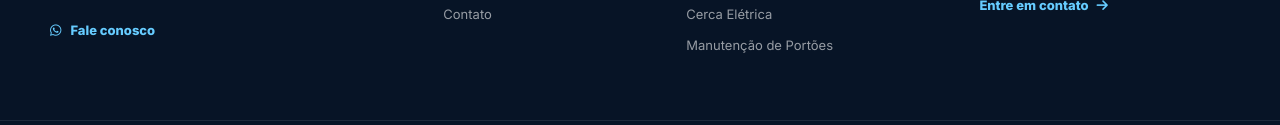
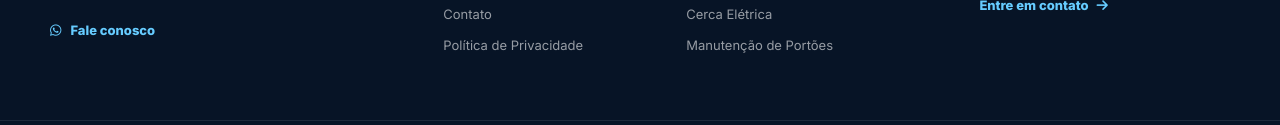
Before and after one commit to jhetecnologia/cmport, a plain HTML site: page index.html in a window 1280 px wide. Shown: the part 5389-5514 px from the top of the page. Drawn offline with Linux system fonts and the light colour scheme.

Commit message:
Update index.html

```diff
--- a/index.html
+++ b/index.html
@@ -1,3 +1,4 @@
+
 <!DOCTYPE html>
 <html lang="pt-BR">
 <head>
@@ -155,7 +156,6 @@
 
         </div>
 
-        </div>
     </section>
 
 
@@ -320,7 +320,7 @@
     </section>
 
 
-    <!-- OUTRAS SOLUÇÕES (agora seção própria, fora do container) -->
+    <!-- OUTRAS SOLUÇÕES -->
     <section class="other-solutions">
         <div class="container">
 
@@ -337,7 +337,7 @@
     </section>
 
 
-    <!-- MANUTENÇÃO (estrutura ajustada ao CSS) -->
+    <!-- MANUTENÇÃO -->
     <section class="maintenance">
         <div class="maintenance-background">
             <div class="container maintenance-content">
@@ -442,7 +442,7 @@
     </section>
 
 
-    <!-- CTA (botão agora dentro do card) -->
+    <!-- CTA -->
     <section class="cta">
         <div class="container cta-container">
 
@@ -490,6 +490,7 @@
             <a href="serviços.html">Serviços</a>
             <a href="quem-somos.html">Quem somos</a>
             <a href="contato.html">Contato</a>
+            <a href="privacidade.html">Política de Privacidade</a>
         </div>
 
         <div class="footer-column">
@@ -534,7 +535,7 @@
 </footer>
 
 
-<!-- WhatsApp flutuante (sem texto, só o ícone) -->
+<!-- WhatsApp flutuante -->
 <a href="https://api.whatsapp.com/send?phone=5511940341682&text=Ol%C3%A1%2C%20gostaria%20de%20solicitar%20um%20atendimento%20da%20CMPORT." class="whatsapp-float" target="_blank" rel="noopener noreferrer" aria-label="Falar com a CMPORT pelo WhatsApp">
     <i class="fa-brands fa-whatsapp"></i>
 </a>
```
Lines whose indentation alone changed are shown as unchanged.
